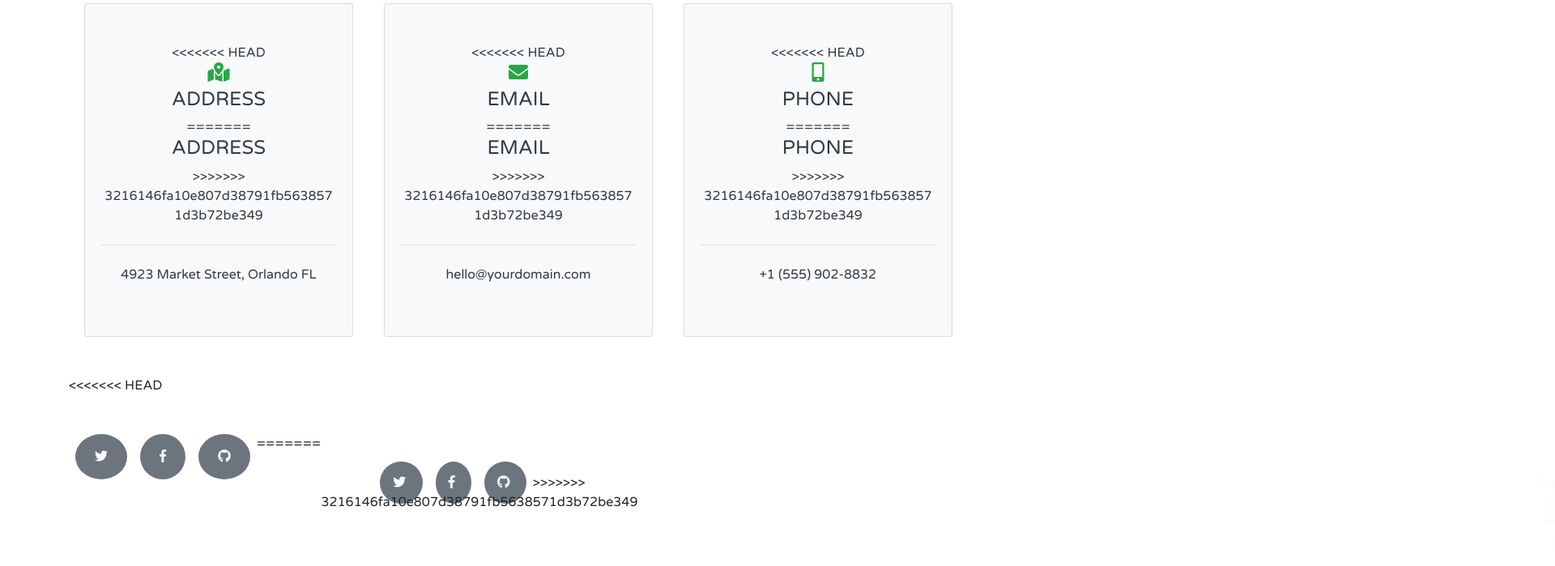
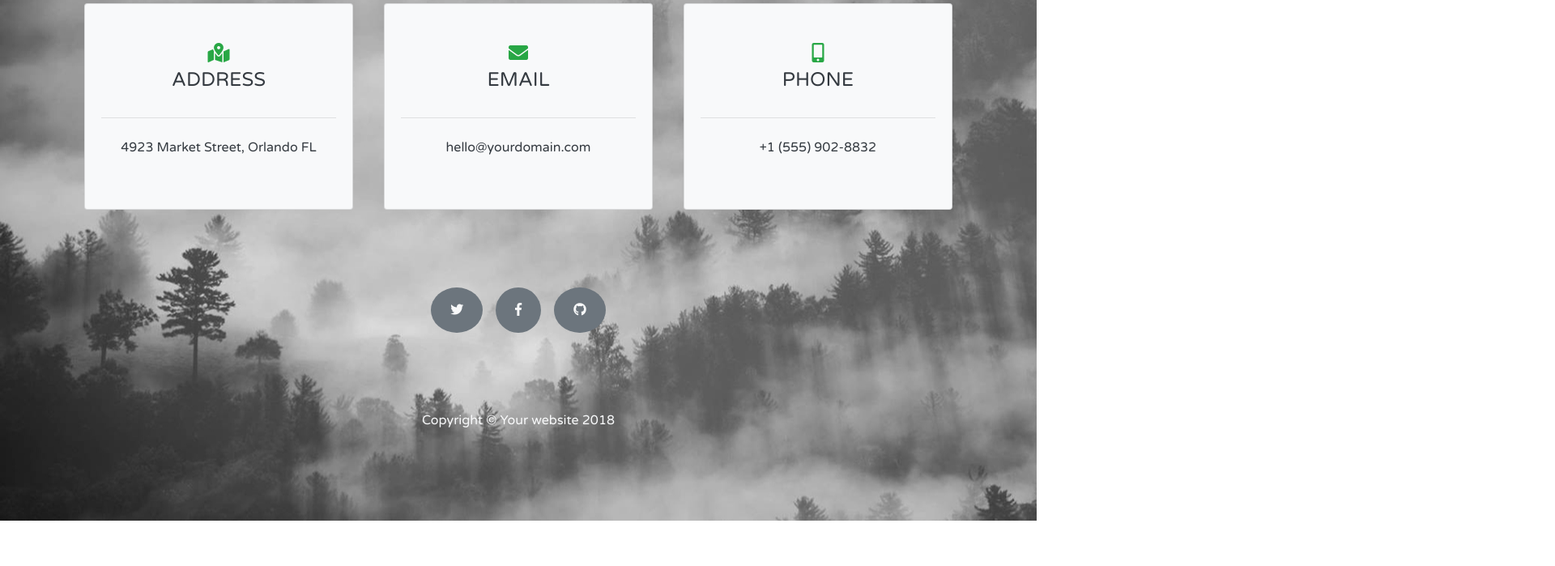
Before and after one commit to McSouh/Grayscale, a website: page index.html in a window 1280 px wide. Shown: the part 3063-3762 px from the top of the page at 81% size, 1920 px wide, since content can reach past the window. After the commit the page ends 3706 px from the top, so only its background shows below. Drawn offline with nearby package versions, Linux system fonts and the light colour scheme.

Commit message:
debug conflit

```diff
--- a/css/style.css
+++ b/css/style.css
@@ -8,13 +8,6 @@ body {
     background-size: cover;
 }
 
-<<<<<<< HEAD
-=======
-#description img {
-    max-width: 100%;
-}
-
->>>>>>> 3216146fa10e807d38791fb5638571d3b72be349
 footer {
     background-image: url(../img/bg-signup.jpg);
 }
--- a/index.html
+++ b/index.html
@@ -122,45 +122,32 @@
                   <div class="row text-center mx-auto my-5">
                       <div class="col-4">
                         <div class="card-body mx-1 py-5 card bg-light text-dark rounded">
-<<<<<<< HEAD
                                 <h4 class="mx-5">
                                         <i class="fas fa-map-marked-alt mb-2 text-success"></i> <br>
                                          ADDRESS</h4>
-=======
-                                <h4 class="mx-5">ADDRESS</h4>
->>>>>>> 3216146fa10e807d38791fb5638571d3b72be349
                                 <hr class="my-4">
                                 <p>4923 Market Street, Orlando FL</p>
                         </div>
                       </div>
                       <div class="col-4">
                         <div class="card-body mx-1 py-5 card bg-light text-dark rounded">
-<<<<<<< HEAD
                                 <h4 class="mx-5">
                                         <i class="fas fa-envelope mb-2 text-success"></i> <br>
                                          EMAIL</h4>
-=======
-                                <h4 class="mx-5">EMAIL</h4>
->>>>>>> 3216146fa10e807d38791fb5638571d3b72be349
                                 <hr class="my-4">
                                 <p>hello@yourdomain.com</p>
                         </div>
                       </div>
                       <div class="col-4">
                         <div class="card-body mx-1 py-5 card bg-light text-dark rounded">
-<<<<<<< HEAD
                                 <h4 class="mx-5">
                                         <i class="fas fa-mobile-alt mb-2 text-success"></i> <br>
                                          PHONE</h4>
-=======
-                                <h4 class="mx-5">PHONE</h4>
->>>>>>> 3216146fa10e807d38791fb5638571d3b72be349
                                 <hr class="my-4">
                                 <p>+1 (555) 902-8832</p>
                         </div>
                       </div>
                       <div class="col-12 w-100 mb-5"></div>
-<<<<<<< HEAD
                       <div class="mx-auto my-5 d-flex flex-row">
                             <a href="" class="">
                                     <div class="rounded-circle bg-secondary text-light px-4 py-3 mx-2">
@@ -178,18 +165,6 @@
                                 </div>
                           </a>
 
-=======
-                      <div class="mx-auto my-5">
-                          <a href="" class="rounded-circle bg-secondary text-light px-3 py-3 mx-2">
-                              <i class="fab fa-twitter"></i>
-                            </a>
-                          <a href="" class="rounded-circle bg-secondary text-light px-3 py-3 mx-2">
-                                <i class="fab fa-facebook-f"></i>
-                          </a>
-                          <a href="" class="rounded-circle bg-secondary text-light px-3 py-3 mx-2">
-                                <i class="fab fa-github"></i>
-                          </a>
->>>>>>> 3216146fa10e807d38791fb5638571d3b72be349
                       </div>
                       <div class="col-12 w-100"></div>
                       <p class="text-light text-center w-100 mt-5">Copyright © Your website 2018</p>
```
